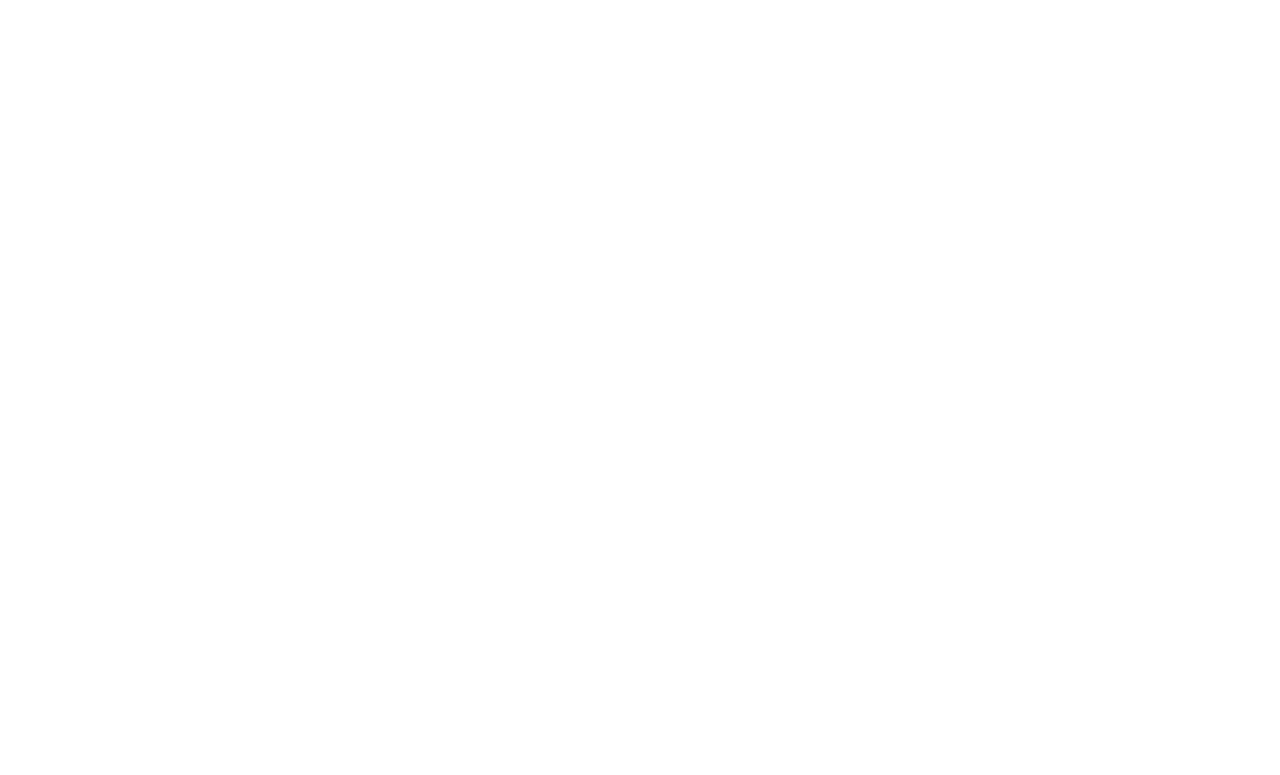
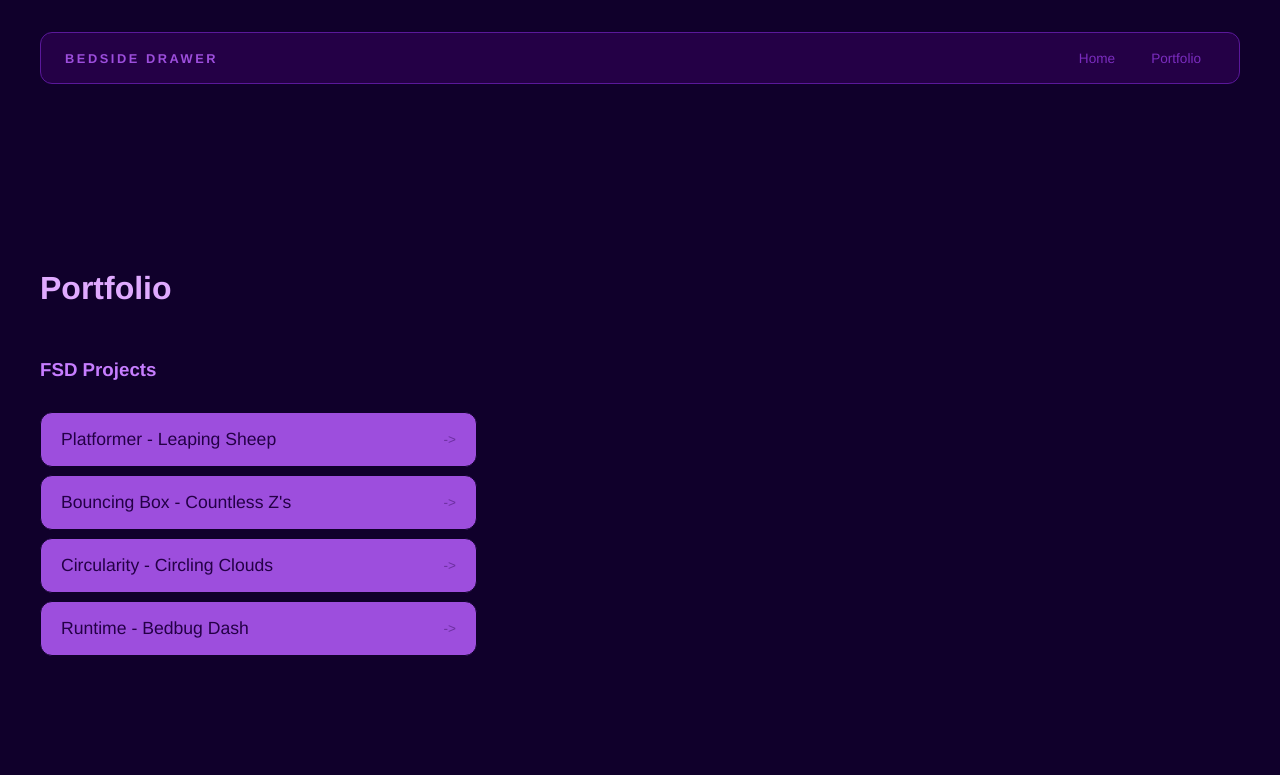
Before and after one commit to 7509915-eng/7509915-eng.github.io, a plain HTML site: page portfolio.html in a window 1280 px wide. Drawn offline with Linux system fonts and the light colour scheme.

Commit message:
Added a Portfolio page to the Website

```diff
--- a/portfolio.html
+++ b/portfolio.html
@@ -0,0 +1,49 @@
+<!DOCTYPE html>
+<html>
+  <head>
+  <title>Bedside Drawer</title>
+  <link rel="stylesheet" href="style.css" />
+</head>
+
+
+  <body>
+    <!-- All content goes here -->
+   <div id="all-contents">
+  <nav>
+<h1>Bedside Drawer</h1>
+<ul id="nav-ul">
+<li class="nav-li">
+  <a href="index.html">Home</a>
+  <li class="nav-li">
+  <a href="portfolio.html">Portfolio</a>
+</li>
+</ul>
+
+  </nav>
+
+  <main>
+  <div class="content">
+    <h1>Portfolio</h1>
+    <h3>FSD Projects</h3>
+    <ul id="portfolio">
+      <li>
+  <a href="fsd-projects/platformer/">Platformer -  Leaping Sheep</a>
+</li>
+<li>
+  <a href="fsd-projects/bouncing-box/">Bouncing Box -   Countless Z's</a>
+</li>
+<li>
+  <a href="fsd-projects/circularity/">Circularity -  Circling Clouds</a>
+</li>
+<li>
+ <a href="fsd-projects/runtime/">Runtime - Bedbug Dash</a>
+</li>
+    </ul>
+
+    <!-- ASD Projects will go here -->
+
+  </div>
+</main>
+</div>
+  </body>
+</html>
--- a/style.css
+++ b/style.css
@@ -188,5 +188,61 @@ nav h1 {
 
 .nav-li a:hover {
   background: #9d4eddff;
-  color: #10002bff;
+  color: #e0aaffff;
 }
+
+/* Portfolio styles */
+.content h1 {
+  color: #e0aaffff;
+}
+.content h3 {
+  color: #c77dffff;
+}
+
+#portfolio {
+  list-style: none;
+  margin: 0;
+  padding: 0;
+  width: 100%;
+  display: flex;
+  flex-direction: column;
+  gap: 8px;
+}
+
+#portfolio li {
+  border-radius: 12px;
+  overflow: hidden;
+}
+
+#portfolio a {
+  display: flex;
+  justify-content: space-between;
+  align-items: center;
+  text-decoration: none;
+  color: #240046ff;
+  padding: 16px 20px;
+  font-size: 1.1rem;
+  font-weight: 500;
+  background: #9d4eddff;
+  border: 1px solid #10002bff;
+  border-radius: 12px;
+  transition: background 0.25s ease, color 0.25s ease, transform 0.25s ease;
+}
+
+#portfolio a:hover {
+  background: #10002bff;
+  color: #fff;
+  transform: translateX(4px);
+}
+
+#portfolio a::after {
+  content: "->";
+  font-size: 0.85rem;
+  opacity: 0.4;
+  transition: opacity 0.25s ease;
+  white-space: nowrap;
+}
+
+#portfolio a:hover::after {
+  opacity: 1;
+}
```
